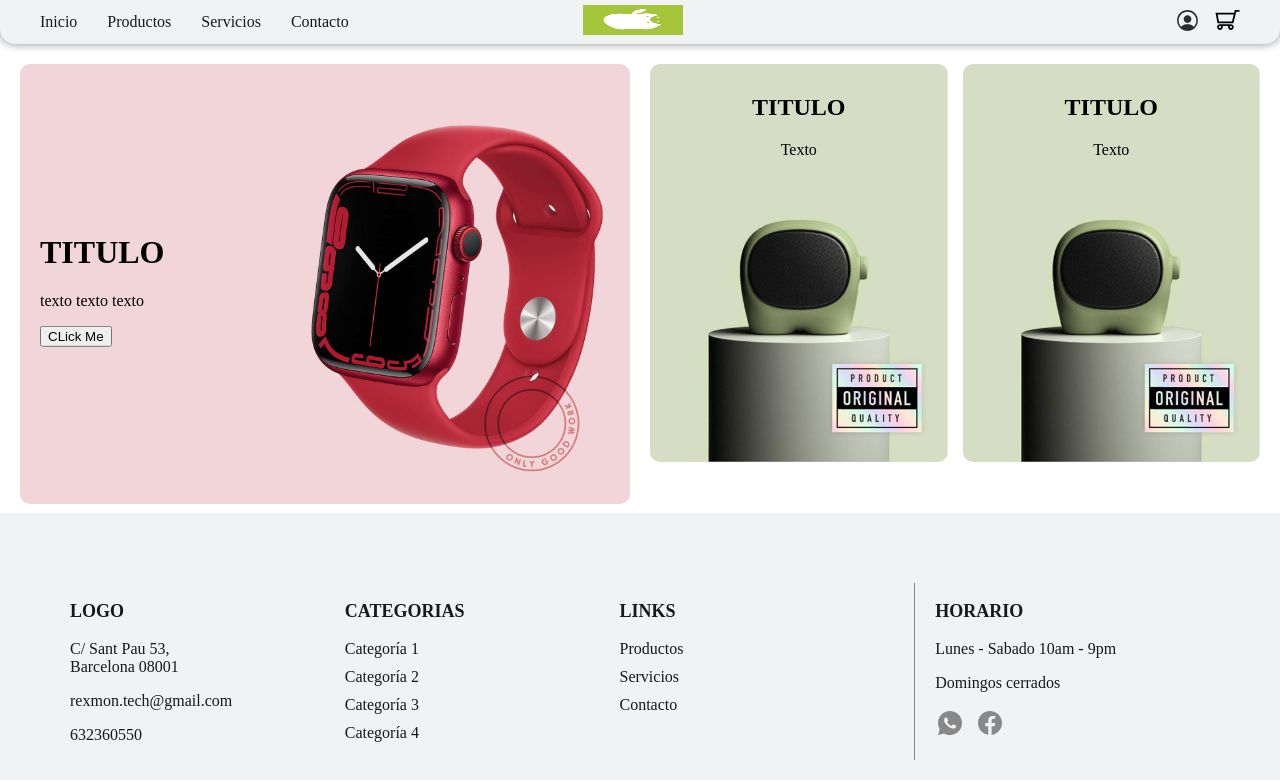
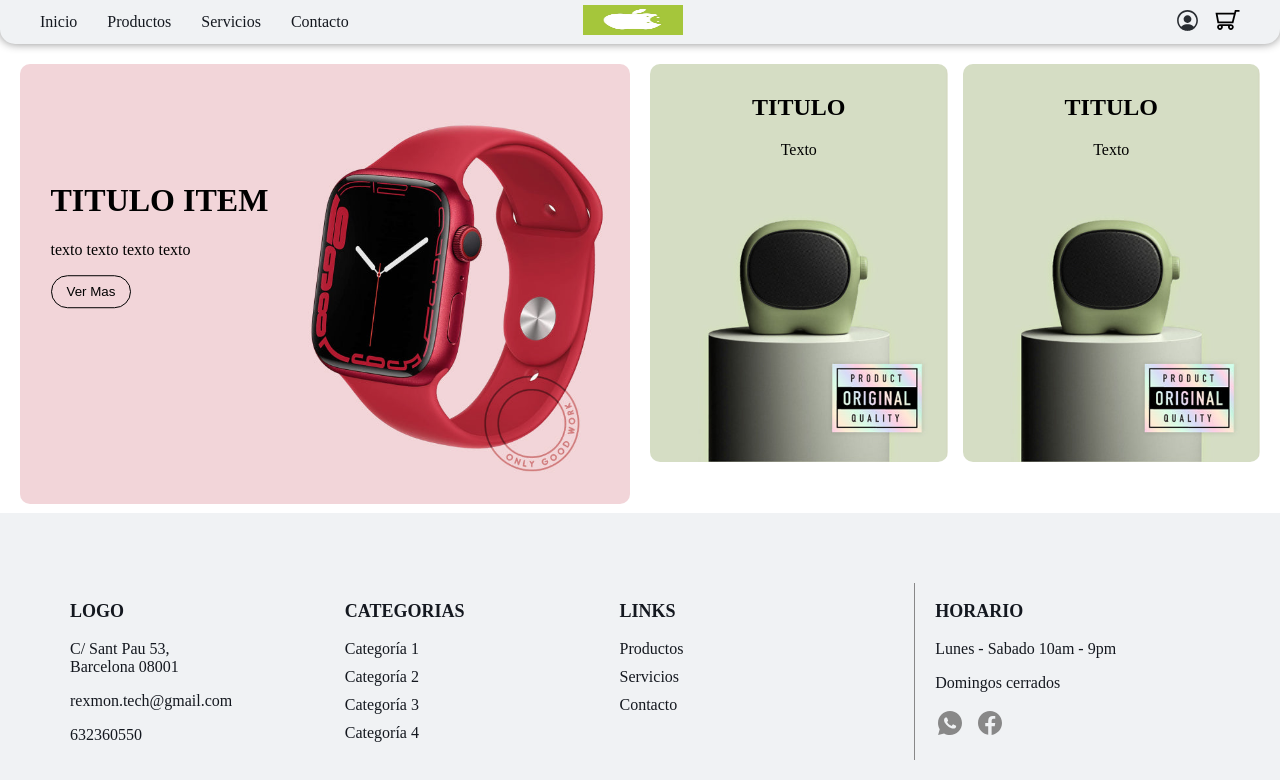
Before and after one commit to faisandelviento/kukumarket, a Next.js app: page / in a window 1280 px wide. Shown: the top 780 px of the page. Built offline with nearby package versions, Linux system fonts and the light colour scheme.

Commit message:
estilar boton

```diff
--- a/app/ui/slider.tsx
+++ b/app/ui/slider.tsx
@@ -7,12 +7,23 @@ import { StyledImage, RelativeCont } from "./generalComponents";
 const TextContainer = styled.div`
     position: absolute;
     color: black;
-    top: 50%;
-    left: 20px;
+    top: 40%;
+    left: 5%;
     transform: translate(0,-55%);
     z-index: 1;
+`;
+const StyledButton = styled.button`
+background-color: transparent;
+border: 1px solid black;
+border-radius: 32px;
+padding: 8px 15px;
+transition: background-color 0.4s ease, color 0.3s ease;
 
-`;
+&:hover{
+    background-color: black;
+    color: white;
+}
+`
 
 export default function Slider(){
     return(<RelativeCont>
@@ -24,9 +35,9 @@ export default function Slider(){
         alt="reloj rojo"
         />
         <TextContainer>
-            <h1>TITULO</h1>
-            <p>texto texto texto</p>
-            <button>CLick Me</button>
+            <h1>TITULO ITEM</h1>
+            <p>texto texto texto texto</p>
+            <StyledButton>Ver Mas</StyledButton>
         </TextContainer>
         <div className="contBotones">
             <span className="dot"/>
```
